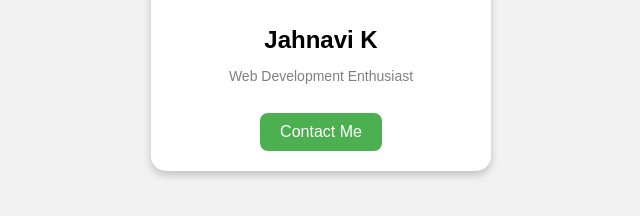
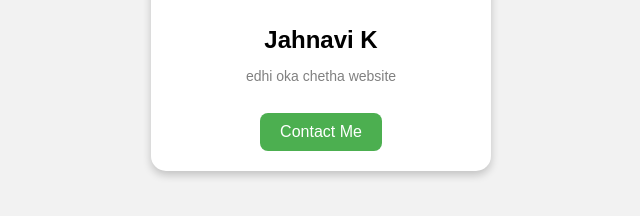
Before and after one commit to janukasimsetti4956-byte/JAHNAVI, a plain HTML site: page JJ.HTML in a window 1280 px wide. Shown: the part 384-600 px from the top of the page, 319-959 px from the left. Drawn offline with Linux system fonts and the light colour scheme.

Commit message:
Update JJ.HTML

```diff
--- a/JJ.HTML
+++ b/JJ.HTML
@@ -59,7 +59,7 @@
   <div class="card">
     <img src="https://via.placeholder.com/100" alt="Profile">
     <h2>Jahnavi K</h2>
-    <p>Web Development Enthusiast</p>
+    <p>edhi oka chetha website</p>
     <a href="#" class="btn">Contact Me</a>
   </div>
 </body>
```
